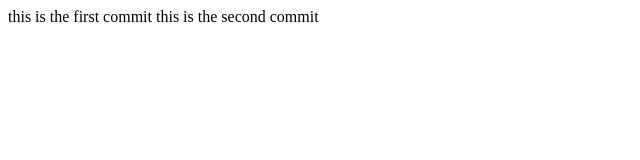
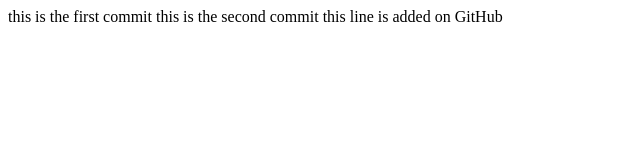
Before and after one commit to eugeniagorlacheva/frontend_test, a plain HTML site: page index.html in a window 1280 px wide. Shown: the whole page, without its empty margins (0-640 px from the left). Drawn offline with Linux system fonts and the light colour scheme.

Commit message:
Update index.html

```diff
--- a/index.html
+++ b/index.html
@@ -7,5 +7,6 @@
  <body>
  this is the first commit
  this is the second commit
+  this line is added on GitHub
  </body>
 </html>
```
